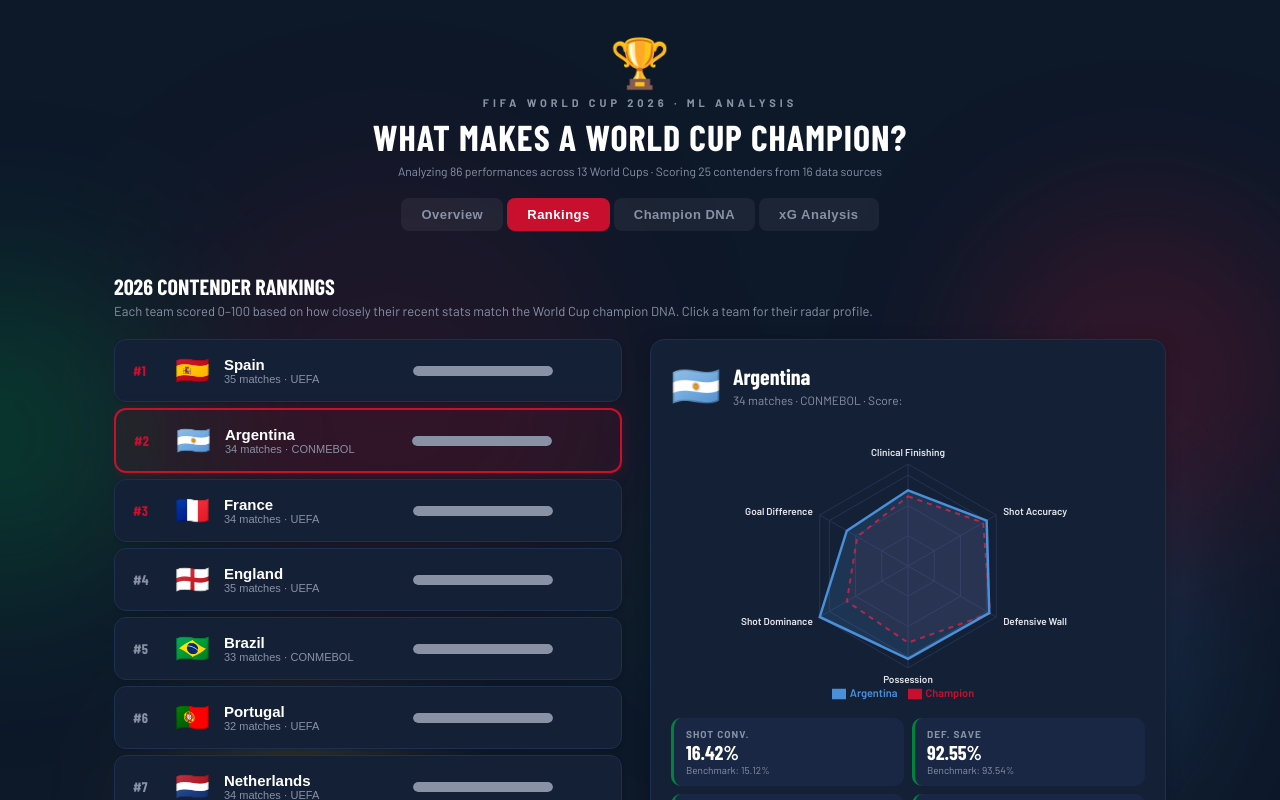
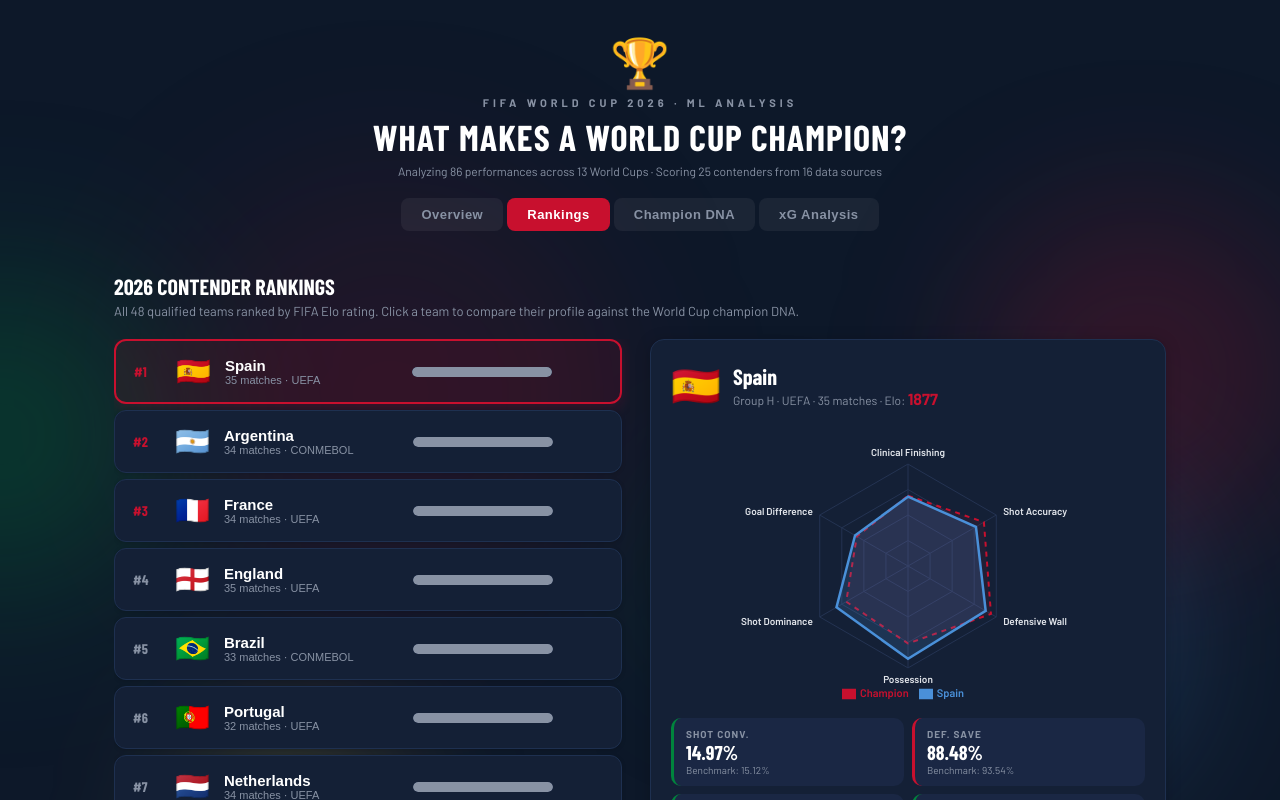
Before and after one commit to adrianofgnwn/World-Cup-Champion-Dashboard, a React (Vite) app: page / in a window 1280 px wide. Both pictures are taken after a click on the button "Rankings". Shown: the top 800 px of the page. Built offline with nearby package versions, Linux system fonts and the light colour scheme; a web font is replaced by a local one.

Commit message:
Update Rankings.jsx.js

```diff
--- a/src/components/Rankings.jsx
+++ b/src/components/Rankings.jsx
@@ -5,7 +5,7 @@
 import TeamRow from "./TeamRow";
 
 export default function Rankings() {
-    const [selectedTeam, setSelectedTeam] = useState("Argentina");
+    const [selectedTeam, setSelectedTeam] = useState("Spain");
     const team = TEAMS.find(t => t.name === selectedTeam) || TEAMS[0];
 
     const radarData = useMemo(() => {
@@ -28,7 +28,7 @@
         <>
             <h2 style={{ fontFamily: "'Barlow Condensed', sans-serif", fontSize: 22, fontWeight: 800, color: WHITE, marginBottom: 4 }}>2026 CONTENDER RANKINGS</h2>
             <p style={{ color: GRAY, fontSize: 13, marginBottom: 20 }}>
-                Each team scored 0–100 based on how closely their recent stats match the World Cup champion DNA. Click a team for their radar profile.
+                All 48 qualified teams ranked by FIFA Elo rating. Click a team to compare their profile against the World Cup champion DNA.
             </p>
 
             <div style={{ display: "grid", gridTemplateColumns: "1fr 1fr", gap: 20 }}>
@@ -43,7 +43,9 @@
                         <span style={{ fontSize: 40 }}>{team.flag}</span>
                         <div>
                             <div style={{ fontSize: 22, fontWeight: 900, color: WHITE, fontFamily: "'Barlow Condensed', sans-serif" }}>{team.name}</div>
-                            <div style={{ fontSize: 12, color: GRAY }}>{team.matches} matches · {team.conf} · Score: <strong style={{ color: RED, fontSize: 16 }}>{team.score}</strong></div>
+                            <div style={{ fontSize: 12, color: GRAY }}>
+                                Group {team.group} · {team.conf} · {team.matches} matches · Elo: <strong style={{ color: RED, fontSize: 16 }}>{team.elo}</strong>
+                            </div>
                         </div>
                     </div>
 
@@ -63,7 +65,7 @@
                             { l: "Shot Conv.", v: `${team.shotConv}%`, b: `${CHAMPION.shot_conversion}%`, ok: team.shotConv >= CHAMPION.shot_conversion * 0.9 },
                             { l: "Def. Save", v: `${team.defSave}%`, b: `${CHAMPION.defensive_save_rate}%`, ok: team.defSave >= CHAMPION.defensive_save_rate * 0.98 },
                             { l: "xG Overperf.", v: `${team.xgOver > 0 ? "+" : ""}${team.xgOver}`, b: `+${CHAMPION.xg_overperformance}`, ok: team.xgOver >= 0 },
-                            { l: "Goal Diff", v: `+${team.goalDiff}`, b: `+${CHAMPION.goal_difference}`, ok: team.goalDiff >= 1.0 },
+                            { l: "Goal Diff", v: `${team.goalDiff >= 0 ? "+" : ""}${team.goalDiff}`, b: `+${CHAMPION.goal_difference}`, ok: team.goalDiff >= 1.0 },
                         ].map((s, i) => (
                             <div key={i} style={{ background: NAVY_MID, borderRadius: 10, padding: "10px 12px", borderLeft: `3px solid ${s.ok ? GREEN : RED}` }}>
                                 <div style={{ fontSize: 10, color: GRAY, textTransform: "uppercase", letterSpacing: 1, fontWeight: 700 }}>{s.l}</div>
```
